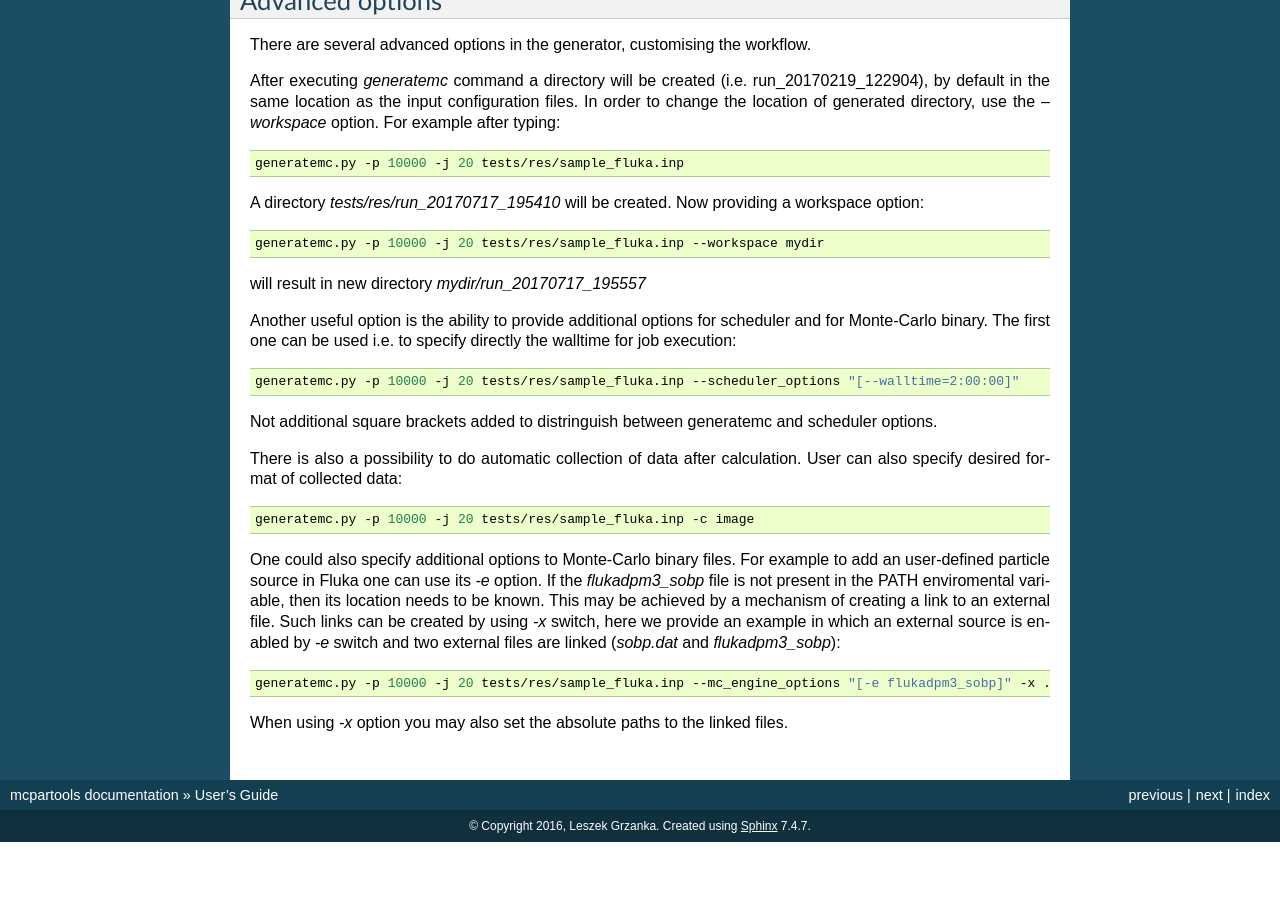
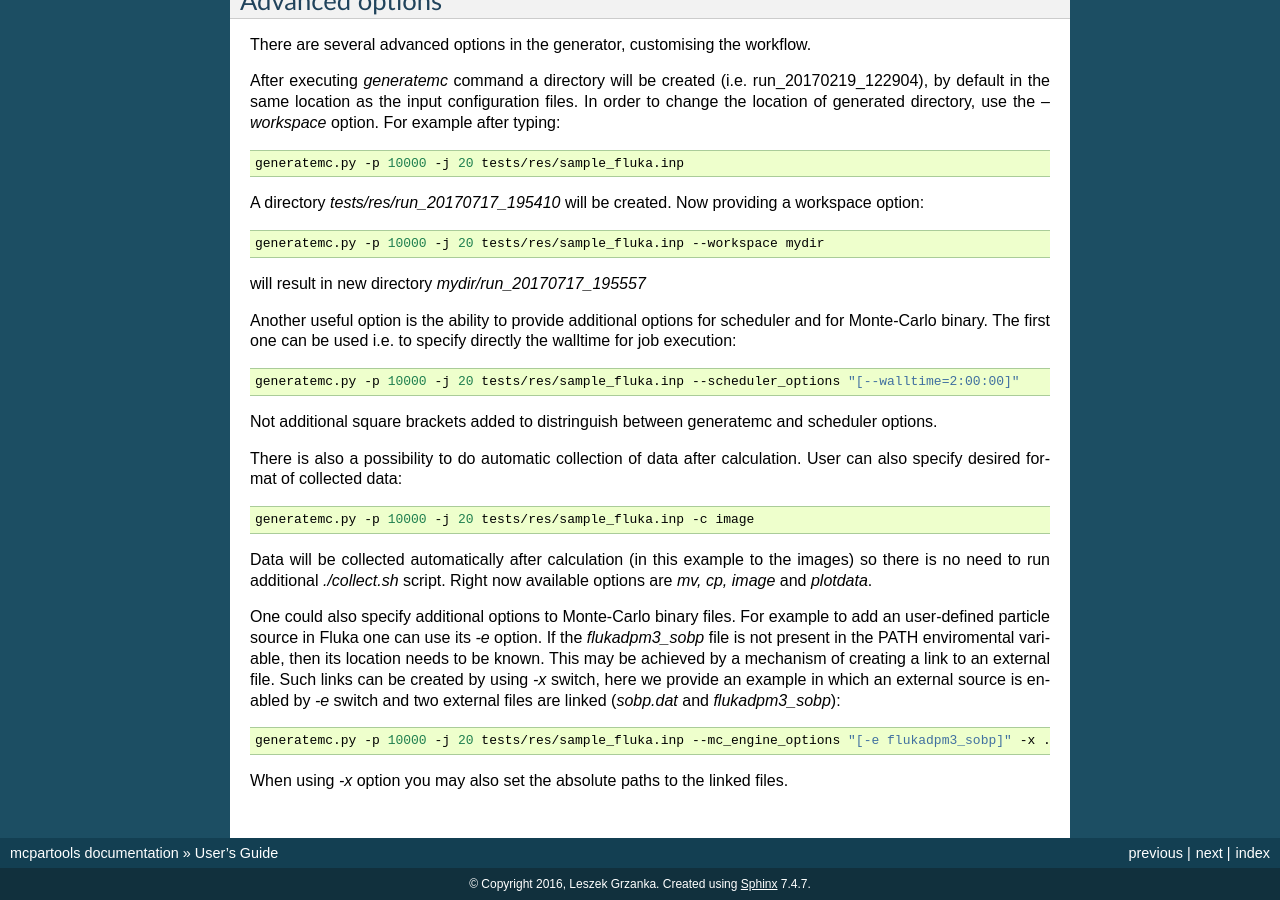
Before and after one commit to DataMedSci/mcpartools, a Sphinx documentation site: the page built from docs/user_guide.rst, in a window 1280 px wide and 900 px high, scrolled down 1213 px. Built offline with Sphinx 7.4.7, drawn with Linux system fonts in a browser that asks for light colours; before the commit the page ends 2055 px from its top, so only the background shows below that.

Commit message:
improve documentation

```diff
--- a/docs/user_guide.rst
+++ b/docs/user_guide.rst
@@ -107,6 +107,8 @@ There is also a possibility to do automatic collection of data after calculation
 
    generatemc.py -p 10000 -j 20 tests/res/sample_fluka.inp -c image
 
+Data will be collected automatically after calculation (in this example to the images) so there is no need to run additional *./collect.sh* script. Right now available options are *mv, cp, image* and *plotdata*.
+
 
 One could also specify additional options to Monte-Carlo binary files. For example to add an user-defined
 particle source in Fluka one can use its `-e` option. If the `flukadpm3_sobp` file is not present
```
